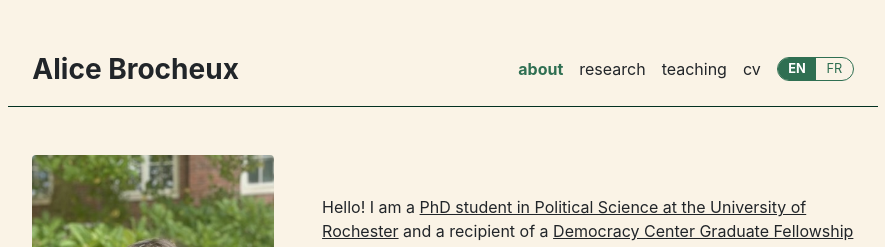
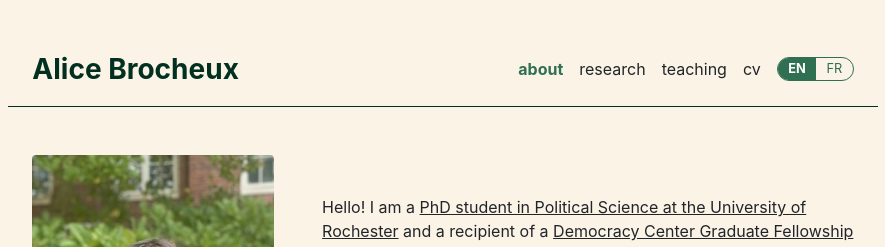
Before and after one commit to AliceBrocheux/alicebrocheux.github.io, a Jekyll site: the page built from index.md, in a window 1280 px wide. Shown: the top 247 px of the page, without its empty margins (197-1082 px from the left). Built offline with Jekyll 4.4.1, drawn with Linux system fonts in a browser that asks for light colours.

Commit message:
Fix malformed style attribute on name (missing colon, misplaced !important)
Co-Authored-By: Claude Sonnet 5 <noreply@anthropic.com>
Claude-Session: https://claude.ai/code/session_0155iGnd9qZpnMEwwTh5PQqH

```diff
--- a/_includes/header.html
+++ b/_includes/header.html
@@ -16,7 +16,7 @@
 <header class="d-flex flex-column flex-md-row align-items-center pb-3 mb-5 border-bottom">
   <div>
     <a href="{{ site.github.url }}{{ prefix }}/" class="d-flex align-items-center text-decoration-none">
-      <span class="fs-3 fw-bold" style="color #023020"!important;>{{ site.title }}</span>
+      <span class="fs-3 fw-bold" style="color: #023020 !important;">{{ site.title }}</span>
     </a>
   </div>
   <nav class="d-inline-flex align-items-center mt-2 mt-md-0 ms-md-auto">
```
